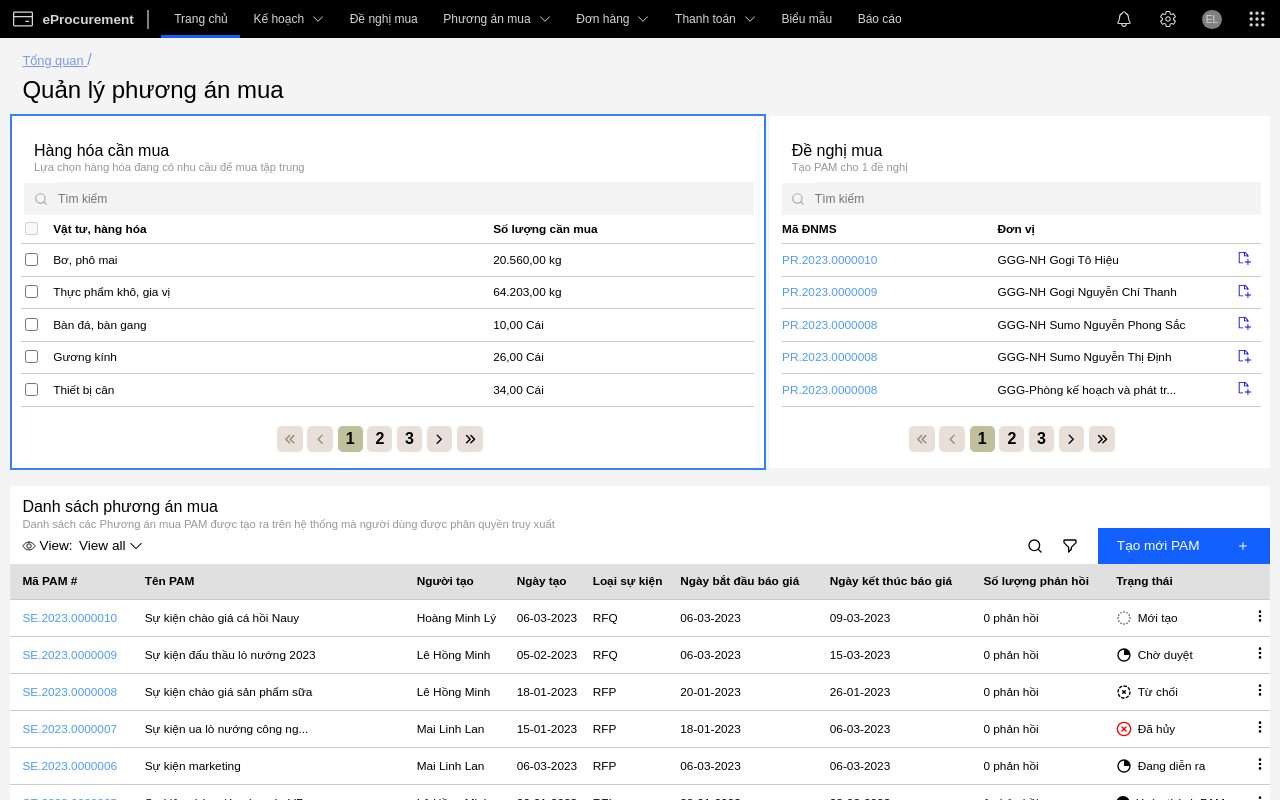
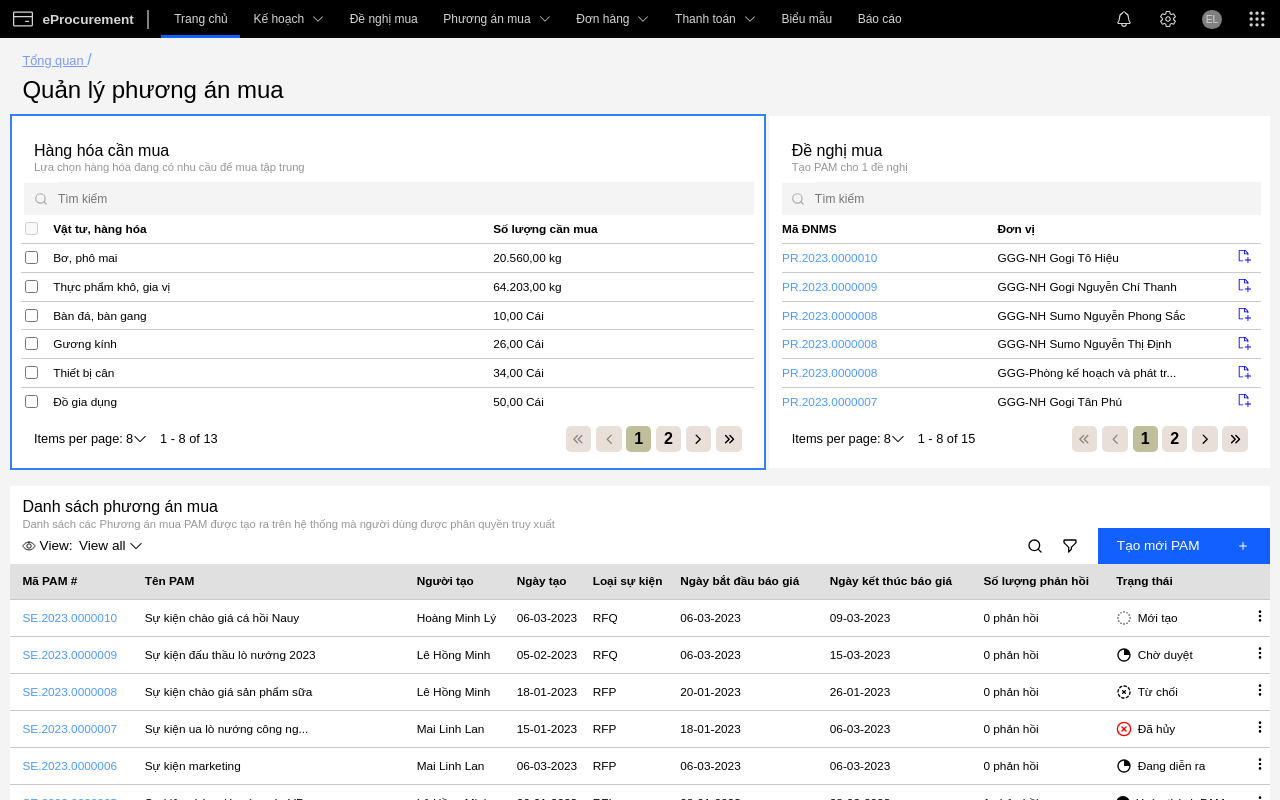
Before and after one commit to TranTatViet21020132/purchase-plans, a React (Create React App) app: page / in a window 1280 px wide. Built offline with nearby package versions, Linux system fonts and the light colour scheme; the HTML template or start-up script is replaced by a standard one.

Commit message:
Update customizable RPP

```diff
--- a/src/Content/Items/Items.tsx
+++ b/src/Content/Items/Items.tsx
@@ -1,4 +1,4 @@
-import { useState, useEffect } from "react";
+import { useEffect } from "react";
 import './Items.css';
 import { FiSearch } from "react-icons/fi";
 
@@ -6,10 +6,10 @@ import fetchSuggestions from './Data';
 import usePagination from '../../hooks/usePagination';
 import Pagination from "../../Pagination/Pagination";
 
-const resultsPerPage = 5;
-
 const Items = () => {
-  const { currentPage, setCurrentPage, totalPages, currentList, setCurrentList } = usePagination(resultsPerPage, fetchSuggestions);
+  const { currentPage, totalResults, setCurrentPage, totalPages,
+    currentList, setCurrentList, resultsPerPage, setResultsPerPage }
+  = usePagination(fetchSuggestions);
 
   useEffect(() => {
     const start = (currentPage - 1) * resultsPerPage;
@@ -57,7 +57,14 @@ const Items = () => {
           </tbody>
         </table>
       </div>
-      <Pagination currentPage={currentPage} totalPages={totalPages} onChange={setCurrentPage} />
+      <Pagination
+      currentPage={currentPage}
+      totalResults={totalResults}
+      totalPages={totalPages}
+      onChange={setCurrentPage}
+      resultsPerPage={resultsPerPage}
+      setResultsPerPage={setResultsPerPage}
+      />
     </div>
   );
 }
--- a/src/Content/List/Lists.tsx
+++ b/src/Content/List/Lists.tsx
@@ -12,10 +12,10 @@ import fetchList from './Data';
 import usePagination from '../../hooks/usePagination';
 import Pagination from "../../Pagination/Pagination";
 
-const resultsPerPage = 8;
-
 const Lists = () => {
-  const { currentPage, setCurrentPage, totalPages, currentList, setCurrentList } = usePagination(resultsPerPage, fetchList);
+  const { currentPage, totalResults, setCurrentPage, totalPages,
+    currentList, setCurrentList, resultsPerPage, setResultsPerPage }
+  = usePagination(fetchList);
   const [maxUnitLength, setMaxUnitLength] = useState<number>(Infinity);
 
   useEffect(() => {
@@ -128,7 +128,14 @@ const Lists = () => {
           </tbody>
         </table>
       </div>
-      <Pagination currentPage={currentPage} totalPages={totalPages} onChange={setCurrentPage} />
+      <Pagination
+      currentPage={currentPage}
+      totalResults={totalResults}
+      totalPages={totalPages}
+      onChange={setCurrentPage}
+      resultsPerPage={resultsPerPage}
+      setResultsPerPage={setResultsPerPage}
+      />
     </div>
   );
 }
--- a/src/Content/Suggestions/Suggestions.tsx
+++ b/src/Content/Suggestions/Suggestions.tsx
@@ -7,10 +7,10 @@ import fetchSuggestions from './Data';
 import usePagination from '../../hooks/usePagination';
 import Pagination from "../../Pagination/Pagination";
 
-const resultsPerPage = 5;
-
 const Suggestions = () => {
-  const { currentPage, setCurrentPage, totalPages, currentList, setCurrentList } = usePagination(resultsPerPage, fetchSuggestions);
+  const { currentPage, totalResults, setCurrentPage,
+    totalPages, currentList, setCurrentList, resultsPerPage, setResultsPerPage }
+  = usePagination(fetchSuggestions);
   const [maxUnitLength, setMaxUnitLength] = useState<number>(Infinity);
 
   useEffect(() => {
@@ -77,7 +77,14 @@ const Suggestions = () => {
           </tbody>
         </table>
       </div>
-      <Pagination currentPage={currentPage} totalPages={totalPages} onChange={setCurrentPage} />
+      <Pagination
+      currentPage={currentPage}
+      totalResults={totalResults}
+      totalPages={totalPages}
+      onChange={setCurrentPage}
+      resultsPerPage={resultsPerPage}
+      setResultsPerPage={setResultsPerPage}
+      />
     </div>
   );
 }
--- a/src/Pagination/Pagination.css
+++ b/src/Pagination/Pagination.css
@@ -1,14 +1,100 @@
 .pagination-container {
     display: grid;
+    grid-template-columns: 1fr 1fr;
     justify-content: center;
     align-items: center;
+    padding: 0 0.8rem;
+}
+
+.records-control-container {
+    display: inline-flex;
+    align-items: center;
+    gap: 1vw;
+}
+
+.records-control {
+    display: flex;
+    z-index: 4;
+    position: relative;
+    cursor: pointer;
+    background: white;
+    width: fit-content;
+}
+
+.records-control-header {
+    color: black;
+    display: flex;
+    background: white;
+    padding: 0.2rem 0;
+    border-radius: 2px;
+    align-items: center;
+    height: 2rem;
+    gap: 0.2rem;
+}
+
+.records-control-header span {
+    font-weight: normal;
+    font-size: 0.8rem;
+    display: flex;
+    align-items: center;
+}
+
+.records-control ul {
+    background: white;
+    width: 4rem;
+    z-index: 3;
+    position: absolute;
+    top: 60%;
+    right: 0;
+    display: flex;
+    flex-direction: column;
+    visibility: hidden;
+    opacity: 0;
+    transition: all 200ms ease;
+    border-radius: 2px;
+    align-items: center;
+    justify-content: left;
+    box-shadow: 0px 0px 10px grey;
+    padding: 0 0.4rem;
+}
+
+.records-control:hover > ul {
+    visibility: visible;
+    opacity: 1;
+}
+
+.records-control ul li {
+    padding: 0.2rem;
+    background: var(--color-gray-900);
+    width: 100%;
+}
+
+.records-control ul li:hover {
+    color: #ee4d2d;
+}
+
+.records-control ul li.active {
+    display: flex;
+    align-items: center;
+    justify-content: space-between;
+}
+
+.records-control ul li span {
+    font-size: 0.8rem;
+}
+
+.records-label {
+    font-size: 0.8rem;
+}
+
+.pagination-container > .pagination {
+    justify-content: end;
 }
 
 .pagination {
     width: 100%;
     display: flex;
     height: 1.6rem;
-    margin-right: 1rem;
     gap: 0.3rem;
 }
 
@@ -60,3 +146,32 @@
     color: var(--color-yellow);
     background: var(--color-yellow-300);
 }
+
+@media (max-width: 1080px) {
+    .pagination-container {
+        padding: 0 0.4rem;
+    }
+
+    .pagination {
+        height: 1.2rem;
+    }
+
+    .pagination li span {
+        padding: 0.2rem;
+    }
+
+    .pagination li.indicator span {
+        font-size: 0.85rem;
+        padding: 0.35rem;
+    }
+}
+
+@media (max-width: 890px) {
+    .records-control-header span:first-child {
+        display: none;
+    }
+
+    .records-control ul {
+        left: 0;
+    }
+}
--- a/src/Pagination/Pagination.tsx
+++ b/src/Pagination/Pagination.tsx
@@ -1,15 +1,22 @@
-import React, { useMemo } from 'react';
+import React, { useState, useMemo } from 'react';
+import { Dispatch, SetStateAction } from "react";
 import { IoChevronBack, IoChevronForward } from "react-icons/io5";
 import { HiChevronDoubleLeft, HiChevronDoubleRight } from "react-icons/hi";
+import { BsChevronDown, BsChevronUp } from 'react-icons/bs';
+import { GoCheck } from 'react-icons/go';
 import './Pagination.css';
 
 interface Pagination {
   currentPage: number;
+  totalResults: number;
   totalPages: number;
   onChange: (page: number) => void;
+  resultsPerPage: number;
+  setResultsPerPage: Dispatch<SetStateAction<number>>;
 }
 
-const Pagination: React.FC<Pagination> = ({ currentPage, totalPages, onChange }) => {
+const Pagination: React.FC<Pagination> = ({ currentPage, totalResults, totalPages,
+  onChange, resultsPerPage, setResultsPerPage }) => {
   const handlePrevPage = () => {
     if (currentPage > 1) {
       onChange(currentPage - 1);
@@ -57,9 +64,58 @@ const Pagination: React.FC<Pagination> = ({ currentPage, totalPages, onChange })
 
   const pageNumbers = useMemo(() => generatePageNumbers(currentPage, totalPages), [currentPage, totalPages]);
 
+  const [modeMenuState, setModeMenuState] = useState(false);
+
+  const handleResultsChange = (resultsPerPage: number) => {
+    setResultsPerPage(resultsPerPage);
+  };
+
+  const handleMouseOver = () => {
+    setModeMenuState(true);
+  };
+
+  const handleMouseOut = () => {
+    setModeMenuState(false);
+  };
+
   return (
     <div className="pagination-container">
-        <ul className="pagination">
+      <div className="records-control-container">
+        <div className="records-control"
+          onMouseOver={handleMouseOver} onMouseLeave={handleMouseOut}
+        >
+          <div className="records-control-header">
+            <span>Items per page: </span>
+            <span>{resultsPerPage} {modeMenuState === false ? <BsChevronDown size={14}/> : <BsChevronUp size={14}/>}</span>
+          </div>
+          <ul>
+            <li
+            onClick={() => handleResultsChange(8)}
+            className={resultsPerPage === 8 ? 'active' : ''}>
+              <span>8</span>
+              {resultsPerPage === 8 && <GoCheck />}
+            </li>
+            <li
+            onClick={() => handleResultsChange(16)}
+            className={resultsPerPage === 16 ? 'active' : ''}>
+              <span>16</span>
+              {resultsPerPage === 16 && <GoCheck />}
+            </li>
+            <li
+            onClick={() => handleResultsChange(24)}
+            className={resultsPerPage === 24 ? 'active' : ''}>
+              <span>24</span>
+              {resultsPerPage === 24 && <GoCheck />}
+            </li>
+          </ul>
+        </div>
+        <span className="records-label">
+          {`${(currentPage - 1) * resultsPerPage + 1} -
+          ${Math.min(resultsPerPage * currentPage, totalResults)}
+          of ${totalResults}`}
+        </span>
+      </div>
+      <ul className="pagination">
         <li className={`${currentPage <= 1 ? 'disabled' : ''}`} onClick={handleFirstPage}>
             <span><HiChevronDoubleLeft /></span>
         </li>
@@ -73,7 +129,7 @@ const Pagination: React.FC<Pagination> = ({ currentPage, totalPages, onChange })
         <li className={`${currentPage >= totalPages ? 'disabled' : ''}`} onClick={handleLastPage}>
             <span><HiChevronDoubleRight /></span>
         </li>
-        </ul>
+      </ul>
     </div>
   );
 }
--- a/src/hooks/usePagination.tsx
+++ b/src/hooks/usePagination.tsx
@@ -14,8 +14,9 @@ type Item = {
   quantity?: string;
 }
 
-const useListPagination = <T extends Item>(resultsPerPage: number, fetchList: T[]) => {
+const useListPagination = <T extends Item>(fetchList: T[]) => {
   const [currentPage, setCurrentPage] = useState<number>(1);
+  const [resultsPerPage, setResultsPerPage] = useState<number>(8);
   const totalResults = fetchList.length;
   const totalPages = useMemo(() => Math.ceil(totalResults / resultsPerPage), [totalResults, resultsPerPage]);
   const initialList = useMemo(() => fetchList.slice(0, resultsPerPage), [resultsPerPage]);
@@ -23,10 +24,13 @@ const useListPagination = <T extends Item>(resultsPerPage: number, fetchList: T[
 
   return {
     currentPage,
+    totalResults,
     setCurrentPage,
     totalPages,
     currentList,
     setCurrentList,
+    resultsPerPage,
+    setResultsPerPage
   };
 };
 
```
